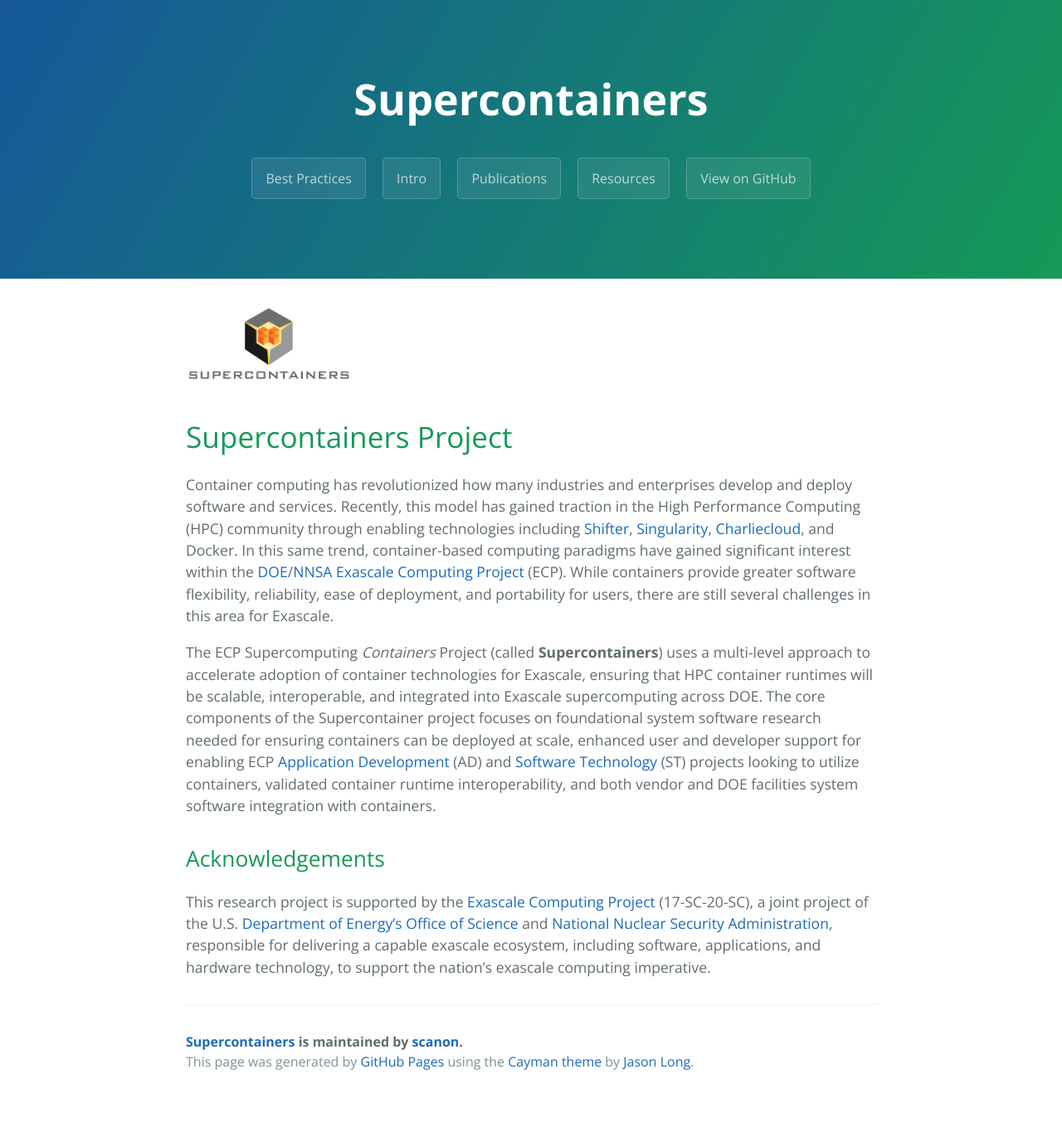
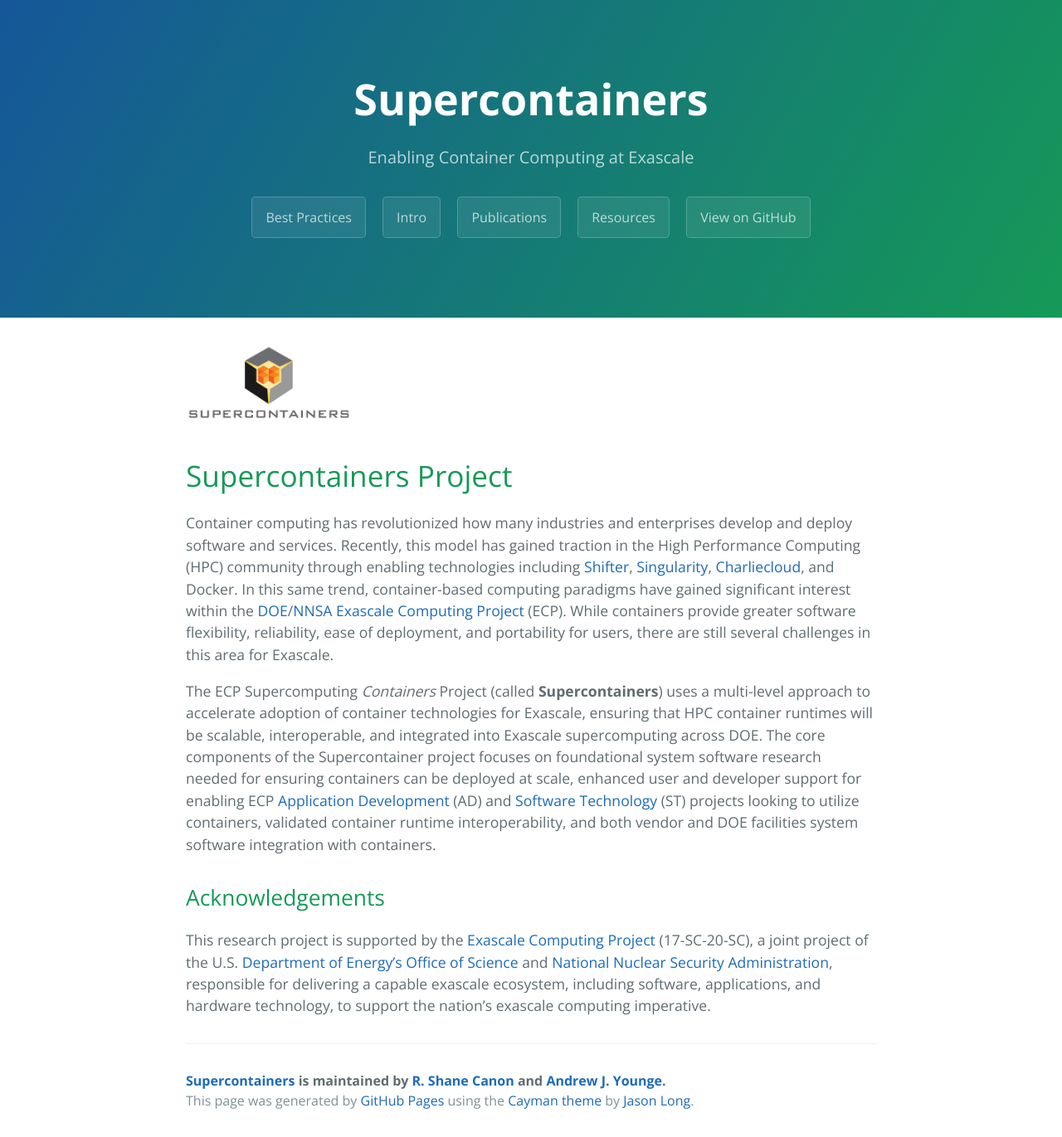
Before and after one commit to scanon/supercontainers.org, a Jekyll site: the page built from index.md, in a window 1280 px wide. Shown: the whole page at 83% size. Built offline with Jekyll 4.4.1, drawn with Linux system fonts in a browser that asks for light colours; before the commit the page ends 1324 px from its top, so only the background shows below that.

Commit message:
Hacking up template

```diff
--- a/_layouts/template.html
+++ b/_layouts/template.html
@@ -12,7 +12,7 @@
   <body>
     <section class="page-header">
       <h1 class="project-name">Supercontainers</h1>
-      <h2 class="project-tagline"></h2>
+      <h2 class="project-tagline">Enabling Container Computing at Exascale</h2>
       {% for page in site.pages %}
         <a href= {{ page.filename }} class="btn">{{ page.title }}</a>
       {% endfor %}
@@ -24,7 +24,7 @@
       {{ content }}
 
       <footer class="site-footer">
-        <span class="site-footer-owner"><a href="https://github.com/supercontainers/">Supercontainers</a> is maintained by <a href="https://github.com/scanon">scanon</a>.</span>
+        <span class="site-footer-owner"><a href="https://github.com/supercontainers/">Supercontainers</a> is maintained by <a href="https://github.com/scanon">R. Shane Canon</a> and <a href="https://github.com/ajyounge">Andrew J. Younge</a>.</span>
 
         <span class="site-footer-credits">This page was generated by <a href="https://pages.github.com">GitHub Pages</a> using the <a href="https://github.com/jasonlong/cayman-theme">Cayman theme</a> by <a href="https://twitter.com/jasonlong">Jason Long</a>.</span>
       </footer>
```
